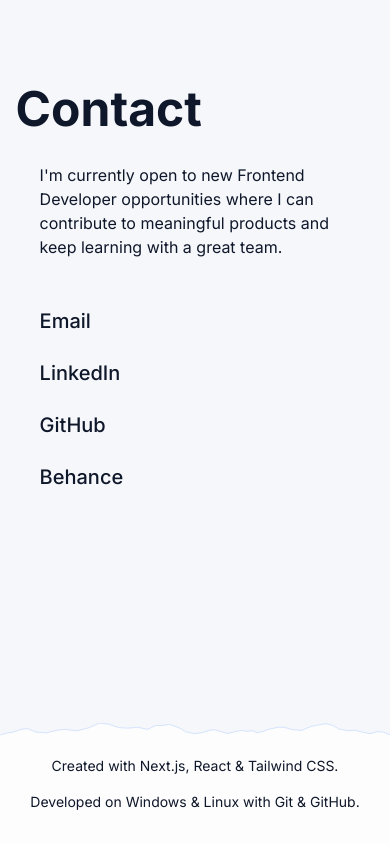
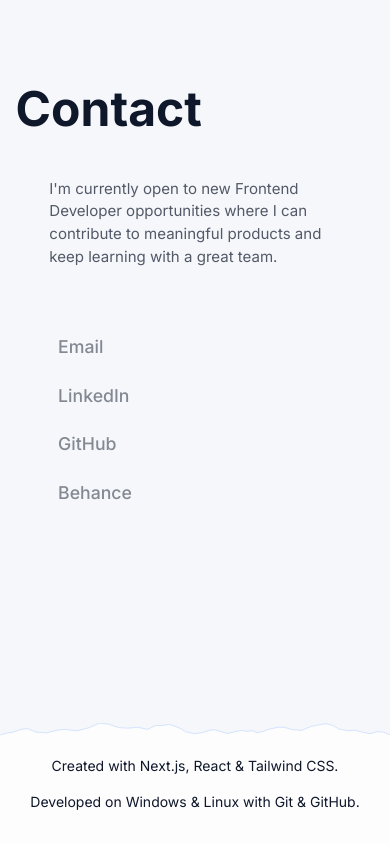
Before and after one commit to joangoma-code/portfolio, a Next.js app: page / in a window 390 px wide. Shown: the part 6643-7487 px from the top of the page. Built offline with nearby package versions, Linux system fonts and the light colour scheme.

Commit message:
contact animation

```diff
--- a/components/sections/AboutSection.tsx
+++ b/components/sections/AboutSection.tsx
@@ -1,8 +1,9 @@
 "use client";
-import Container from "@/components/ui/Container";
-import { useMediaQuery } from "@/hooks/useMediaQuery";
+
 import { motion, useScroll, useTransform } from "framer-motion";
 import { useRef } from "react";
+
+import Container from "@/components/ui/Container";
 
 export default function AboutSection() {
   const ref = useRef<HTMLDivElement | null>(null);
@@ -10,15 +11,14 @@ export default function AboutSection() {
     target: ref,
     offset: ["start center", "end center"],
   });
-  const isMd = useMediaQuery("(min-width: 768px)");
 
-  const inputRange = isMd ? [0, 0.3, 0.8, 1] : [0, 0.3, 0.7, 1];
+  const input = [0, 0.3, 0.8, 1];
 
-  const y = useTransform(scrollYProgress, inputRange, [14, 0, 0, 12]);
-  const opacity = useTransform(scrollYProgress, inputRange, [0.7, 1, 1, 0.8]);
+  const y = useTransform(scrollYProgress, input, [14, 0, 0, 12]);
+  const opacity = useTransform(scrollYProgress, input, [0.7, 1, 1, 0.8]);
   const scale = useTransform(
     scrollYProgress,
-    inputRange,
+    input,
     [0.94, 1, 1.01, 0.98],
   );
 
--- a/components/sections/ContactSection.tsx
+++ b/components/sections/ContactSection.tsx
@@ -1,38 +1,85 @@
+"use client";
+
+import { motion, useScroll, useTransform } from "motion/react";
+import { useRef } from "react";
+
 import Container from "@/components/ui/Container";
 import { contacts } from "@/data/contacts";
 
 export default function ContactSection() {
+  const ref = useRef<HTMLDivElement | null>(null);
+  const { scrollYProgress } = useScroll({
+    target: ref,
+    offset: ["start center", "end center"],
+  });
+
+  const input = [0, 0.3, 0.5, 0.8];
+
+  const y = useTransform(scrollYProgress, input, [14, 0, 0, 12]);
+  const opacity = useTransform(scrollYProgress, input, [0.7, 1, 1, 0.8]);
+  const scale = useTransform(scrollYProgress, input, [0.94, 1, 1.01, 0.98]);
+
   return (
     <section
       id="contact"
+      ref={ref}
       className="flex items-center justify-center section-style"
     >
       <Container className="max-w-4xl space-y-12">
         <div className="space-y-6">
           <h2 className="section-title">Contact</h2>
-
+          <motion.div
+            style={{ scale, y, opacity, transformOrigin: "top center" }}
+            className="space-y-4"
+          >
             <p className="section-content">
               I'm currently open to new Frontend Developer opportunities where I
-            can contribute to meaningful products and keep learning with a great
-            team.
+              can contribute to meaningful products and keep learning with a
+              great team.
             </p>
+          </motion.div>
         </div>
-        {/*Open to Frontend Developer opportunities. */}
 
-        <div className="section-content flex flex-col gap-6 md:flex-row md:gap-12">
+        <motion.div
+          style={{ scale, y, opacity, transformOrigin: "top center" }}
+          className="section-content flex flex-col gap-6 md:flex-row md:gap-12"
+        >
           {contacts.map((contact) => (
-            <a
+            <ContactItem
               key={contact.label}
+              contact={contact}
+              scale={scale}
+              y={y}
+              opacity={opacity}
+            />
+          ))}
+        </motion.div>
+      </Container>
+    </section>
+  );
+}
+
+//------------------------------------
+function ContactItem({
+  contact,
+  scale,
+  y,
+  opacity,
+}: {
+  contact: { label: string; href: string };
+  scale: any;
+  y: any;
+  opacity: any;
+}) {
+  return (
+    <motion.a
+      style={{ scale, y, opacity, transformOrigin: "top center" }}
       href={contact.href}
       target="_blank"
       rel="noopener noreferrer"
       className="text-xl font-medium transition-opacity duration-300 hover:opacity-60"
     >
       {contact.label}
-            </a>
-          ))}
-        </div>
-      </Container>
-    </section>
+    </motion.a>
   );
 }
--- a/components/sections/experiences/TimelineItem.tsx
+++ b/components/sections/experiences/TimelineItem.tsx
@@ -26,23 +26,23 @@ export default function TimelineItem({
 
   const isMd = useMediaQuery("(min-width: 768px)");
 
-  const inputRange = isMd ? [0.1, 0.5, 0.6, 1] : [0.1, 0.4, 0.7, 1];
+  const input = isMd ? [0.1, 0.5, 0.6, 1] : [0.1, 0.4, 0.7, 1];
 
-  const y = useTransform(scrollYProgress, inputRange, [14, 0, 0, 12]);
-  const opacity = useTransform(scrollYProgress, inputRange, [0.74, 1, 1, 0.92]);
+  const y = useTransform(scrollYProgress, input, [14, 0, 0, 12]);
+  const opacity = useTransform(scrollYProgress, input, [0.74, 1, 1, 0.92]);
   const scale = useTransform(
     scrollYProgress,
-    inputRange,
+    input,
     [0.96, 1.03, 1.03, 0.99],
   );
   const pointOpacity = useTransform(
     scrollYProgress,
-    inputRange,
+    input,
     [0.35, 1, 1, 0.75],
   );
   const pointScale = useTransform(
     scrollYProgress,
-    inputRange,
+    input,
     [1, 1.4, 1.4, 1],
   );
 
--- a/components/sections/skills/SkillColumn.tsx
+++ b/components/sections/skills/SkillColumn.tsx
@@ -24,7 +24,7 @@ export default function SkillColumn({
   ];
 
   const opacity = useTransform(scrollYProgress, input, [0.4, 1, 1, 0.6]);
-  const scale = useTransform(scrollYProgress, input, [0.89, 1, 1, 0.92]);
+  const scale = useTransform(scrollYProgress, input, [0.89, 1, 1.01, 0.92]);
   const y = useTransform(scrollYProgress, input, [60, 0, 0, -30]);
   const rotate = useTransform(scrollYProgress, input, [
     index === 0 ? -3 : index === 2 ? 3 : 0,
```
Lines whose indentation alone changed are shown as unchanged.
